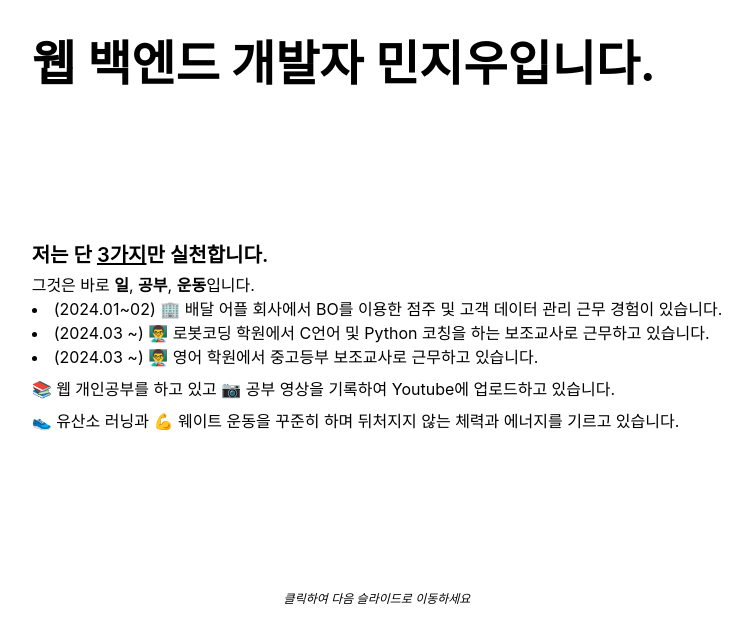
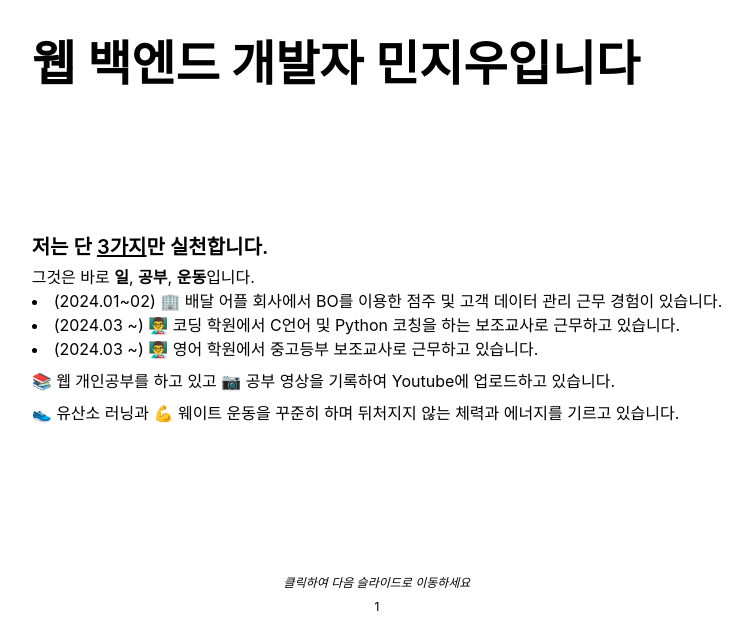
Before and after one commit to JIUUOO/portfolio-web, a React (Create React App) app: page / in a window 1280 px wide. Shown: the top 642 px of the page, without its empty margins (263-1015 px from the left). Built offline with nearby package versions, Linux system fonts and the light colour scheme.

Commit message:
feat: add userkey, slide control with  arrow keys

```diff
--- a/public/index.html
+++ b/public/index.html
@@ -13,12 +13,12 @@
       name="description"
       content="안녕하세요 웹 백엔드 개발자 민지우입니다."
     />
-    <link rel="apple-touch-icon" href="%PUBLIC_URL%/logo192.png" />
+    <!-- <link rel="apple-touch-icon" href="%PUBLIC_URL%/logo192.png" /> -->
     <!--
       manifest.json provides metadata used when your web app is installed on a
       user's mobile device or desktop. See https://developers.google.com/web/fundamentals/web-app-manifest/
     -->
-    <link rel="manifest" href="%PUBLIC_URL%/manifest.json" />
+    <!-- <link rel="manifest" href="%PUBLIC_URL%/manifest.json" /> -->
     <!--
       Notice the use of %PUBLIC_URL% in the tags above.
       It will be replaced with the URL of the `public` folder during the build.
--- a/src/App.js
+++ b/src/App.js
@@ -9,23 +9,46 @@ import Footer from "./components/footer";
 const PAGE_COUNT = 3;
 
 function App() {
-  const { currSlide, setCurrSlide } = useContext(GlobalContext);
+  const { currSlide, setCurrSlide, userKey, setUserKey } =
+    useContext(GlobalContext);
 
-  const listener = async (e) => {
+  const clickListener = (e) => {
     // console.dir(e.srcElement.localName);
+
     // when user clicks a link, slide remains
     if (e.srcElement.localName !== "a") {
-      await setCurrSlide((currSlide + 1) % PAGE_COUNT);
+      setCurrSlide((currSlide + 1) % PAGE_COUNT);
     }
+  };
+
+  const keydownListener = (e) => {
+    if (userKey) {
+      if (e.key === "ArrowRight") {
+        setCurrSlide((currSlide + 1) % PAGE_COUNT);
+      }
+
+      if (e.key === "ArrowLeft") {
+        setCurrSlide((currSlide + (PAGE_COUNT - 1)) % PAGE_COUNT);
+      }
+      setUserKey(false);
+    }
+  };
+
+  const keyupListener = (e) => {
+    setUserKey(true);
   };
 
   useEffect(() => {
     // console.log(currSlide);
 
-    window.addEventListener("click", listener);
+    window.addEventListener("click", clickListener);
+    window.addEventListener("keydown", keydownListener);
+    window.addEventListener("keyup", keyupListener);
 
     return () => {
-      window.removeEventListener("click", listener);
+      window.removeEventListener("click", clickListener);
+      window.removeEventListener("keydown", keydownListener);
+      window.removeEventListener("keyup", keyupListener);
     };
   });
 
--- a/src/components/footer/index.jsx
+++ b/src/components/footer/index.jsx
@@ -1,3 +1,6 @@
+import { useContext } from "react";
+import { GlobalContext } from "../../context";
+
 export default function Footer() {
   let hasTouchScreen = false;
 
@@ -8,12 +11,15 @@ export default function Footer() {
   const desktopMessage = "클릭하여";
   const mobileMessage = "화면을 눌러";
 
+  const { currSlide } = useContext(GlobalContext);
+
   return (
-    <div className="col-span-12 text-center italic">
-      <p className="text-xs">
+    <div className="col-span-12 text-center">
+      <p className="text-xs italic">
         {hasTouchScreen ? mobileMessage : desktopMessage} 다음 슬라이드로
         이동하세요
       </p>
+      <p className="text-xs mt-2">{currSlide + 1}</p>
     </div>
   );
 }
--- a/src/context/index.jsx
+++ b/src/context/index.jsx
@@ -4,7 +4,7 @@ export const GlobalContext = createContext(null);
 
 export default function GlobalState({ children }) {
   const [currSlide, setCurrSlide] = useState(0);
-  const [userKey, setUserKey] = useState("");
+  const [userKey, setUserKey] = useState(true);
 
   return (
     <GlobalContext.Provider
--- a/src/pages/home/index.jsx
+++ b/src/pages/home/index.jsx
@@ -7,7 +7,7 @@ export default function Home(props) {
         <div className="grid grid-cols-12 m-10">
           <div className="col-span-12">
             <h1 className="text-3xl sm:text-5xl font-bold">
-              웹 백엔드 개발자 민지우입니다.
+              웹 백엔드 개발자 민지우입니다
             </h1>
           </div>
           <div className="col-span-12">
@@ -27,7 +27,7 @@ export default function Home(props) {
                   데이터 관리 근무 경험이 있습니다.
                 </li>
                 <li>
-                  (2024.03 ~) 👨‍🏫 로봇코딩 학원에서 C언어 및 Python 코칭을 하는
+                  (2024.03 ~) 👨‍🏫 코딩 학원에서 C언어 및 Python 코칭을 하는
                   보조교사로 근무하고 있습니다.
                 </li>
                 <li>
--- a/src/pages/skills/index.jsx
+++ b/src/pages/skills/index.jsx
@@ -7,7 +7,7 @@ export default function Skills(props) {
         <div className="grid grid-cols-12 m-10">
           <div className="col-span-12">
             <h1 className="text-3xl sm:text-5xl font-bold">
-              저는 이런 기술 스택을 보유하고 있어요.
+              저는 이런 기술 스택을 보유하고 있어요
             </h1>
           </div>
           <div className="col-span-12">
@@ -28,12 +28,14 @@ export default function Skills(props) {
               <li>Python</li>
               <li>JAVA</li>
               <li>Node.js</li>
+              <li>MongoDB</li>
             </ul>
           </div>
           <div className="col-span-12">
             <h2 className="text-xl font-semibold">그 외</h2>
             <ul className="list-disc list-inside">
               <li>Excel VBA</li>
+              <li>Google Sheets</li>
               <li>Arduino</li>
             </ul>
           </div>
```
